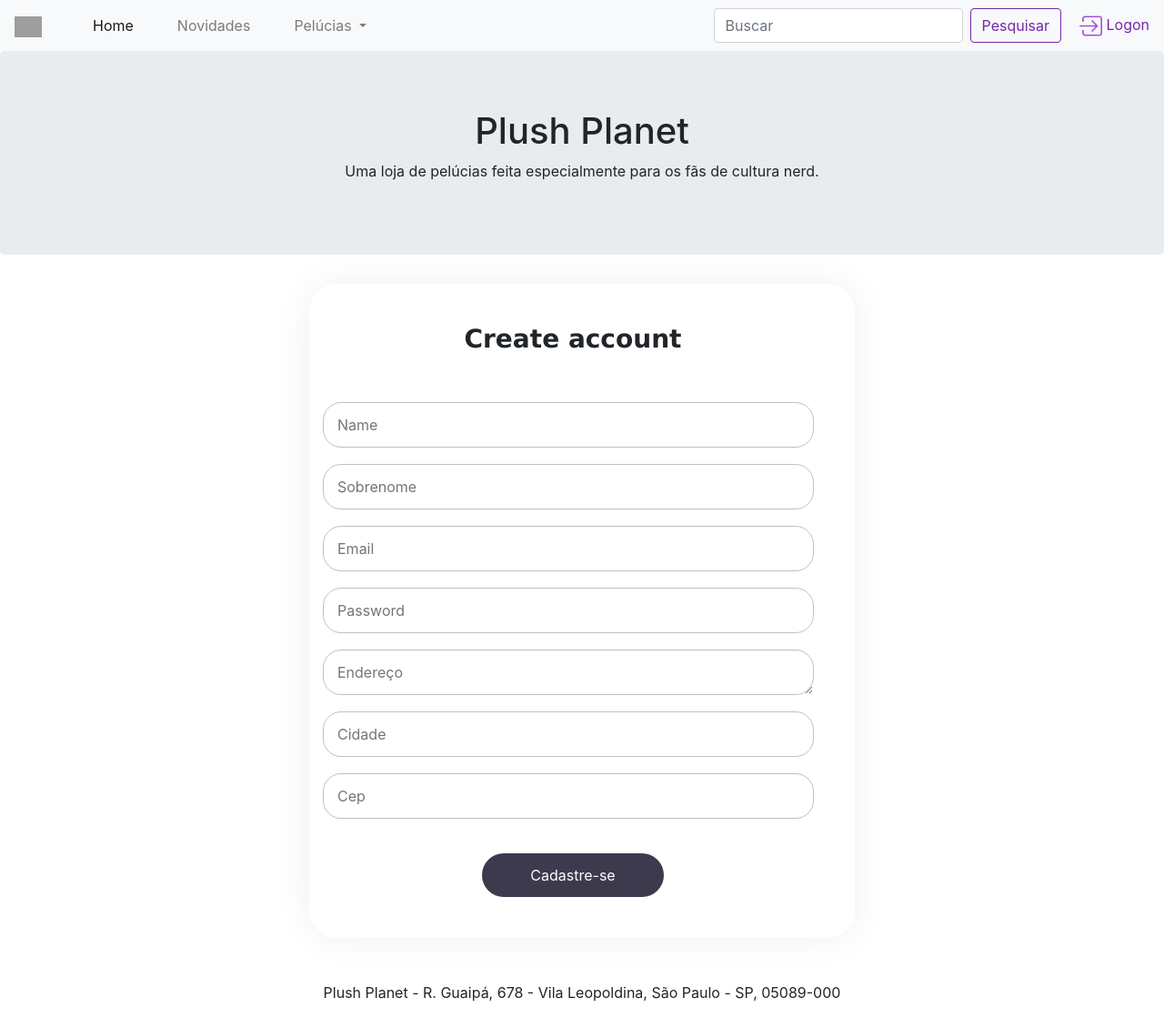
After one commit to LenaMenezes/LojaVirtual, a PHP site: page /formUsuario.php in a window 1280 px wide. The commit adds this page. Shown: the whole page at 91% size. Run offline with PHP 8.4, Linux system fonts and the light colour scheme; some libraries are stand-ins or nearby versions; grey boxes are pictures that could not be loaded.

Commit message:
criando o form usuario, pagina de erro

```diff
--- a/bd_Plush_Planet.sql
+++ b/bd_Plush_Planet.sql
@@ -141,3 +141,7 @@ GRANT ALL PRIVILEGES ON db_Plush_Planet.* TO 'lena'@'localhost' WITH GRANT OPTIO
 
 CREATE USER 'HelenaM'@'localhost' IDENTIFIED WITH mysql_native_password BY '1234567';
  GRANT ALL PRIVILEGES ON db_Plush_Planet.* TO 'HelenaM'@'localhost' WITH GRANT OPTION;
+
+
+DELETE FROM tbl_urso_pelucia
+WHERE id_urso = 10;
--- /dev/null
+++ b/formUsuario.php
@@ -0,0 +1,177 @@
+<!DOCTYPE html>
+<html lang="pt-br">
+
+<head>
+    <meta charset="UTF-8">
+    <meta name="viewport" content="width=device-width, initial-scale=1.0">
+    <!-- Bootstrap CSS -->
+    <link rel="stylesheet" href="https://stackpath.bootstrapcdn.com/bootstrap/4.1.3/css/bootstrap.min.css" integrity="sha384-MCw98/SFnGE8fJT3GXwEOngsV7Zt27NXFoaoApmYm81iuXoPkFOJwJ8ERdknLPMO" crossorigin="anonymous">
+    <link rel="stylesheet" href="https://cdn.jsdelivr.net/npm/bootstrap-icons@1.10.5/font/bootstrap-icons.css">
+    <!-- CSS projeto -->
+    <link rel="stylesheet" href="css/style.css">
+    <link rel="shortcut icon" href="img/icon.png" type="image/x-icon">
+    <script src="https://ajax.googleapis.com/ajax/libs/jquery/3.2.1/jquery.min.js"></script>
+
+    <!-- Latest compiled JavaScript -->
+    <script src="https://maxcdn.bootstrapcdn.com/bootstrap/3.3.7/js/bootstrap.min.js"></script>
+    <script src="jquery-mask.js"></script>
+
+    <title>Plush Planet</title>
+
+    <style>
+
+        .title {
+        text-align: center;
+        font-family: "Lucida Sans", "Lucida Sans Regular", "Lucida Grande",
+                "Lucida Sans Unicode", Geneva, Verdana, sans-serif;
+        margin: 10px 0 30px 0;
+        font-size: 28px;
+        font-weight: 800;
+        margin-left: 10px;
+        }
+
+
+        .navbar{
+            margin-bottom: 0;
+        }
+
+        .container-fluid {
+        width: 600px;
+        background-color: rgb(255, 255, 255);
+        padding: 30px 30px 30px 30px;
+        border-radius: 30px;
+        box-shadow: 0px 0px 40px rgba(0, 0, 0, 0.062);
+        }
+
+        .form {
+        width: 540px;
+        display: flex;
+        flex-direction: column;
+        gap: 18px;
+        margin-bottom: 15px;
+        }
+
+        .input {
+        border-radius: 20px;
+        border: 1px solid #c0c0c0;
+        outline: 0 !important;
+        box-sizing: border-box;
+        padding: 12px 15px;
+        }
+
+        .form-btn {
+        padding: 10px 15px;
+        font-family: "Lucida Sans", "Lucida Sans Regular", "Lucida Grande",
+                "Lucida Sans Unicode", Geneva, Verdana, sans-serif;
+        border-radius: 20px;
+        border: 0 !important;
+        outline: 0 !important;
+        background: teal;
+        color: white;
+        cursor: pointer;
+        box-shadow: rgba(0, 0, 0, 0.24) 0px 3px 8px;
+        }
+
+        .button {
+        margin-top: 20px;
+        margin-left: 175px;
+        position: relative;
+        width: 200px;
+        overflow: hidden;
+        height: 3rem;
+        padding: 0 2rem;
+        border-radius: 1.5rem;
+        background: #3d3a4e;
+        background-size: 400%;
+        color: #fff;
+        border: none;
+        }
+
+        .button:hover::before {
+        transform: scaleX(1);
+        }
+
+        .button-content {
+        position: relative;
+        z-index: 1;
+        cursor: pointer;
+        }
+        .button-content a {
+        text-decoration: none;
+        color: #fff;
+        }
+
+        .button::before {
+        content: '';
+        position: absolute;
+        top: 0;
+        left: 0;
+        transform: scaleX(0);
+        transform-origin: 0 50%;
+        width: 100%;
+        height: inherit;
+        border-radius: inherit;
+        background: linear-gradient(
+            82.3deg,
+            rgba(150, 93, 233, 1) 10.8%,
+            rgba(99, 88, 238, 1) 94.3%
+        );
+        transition: all 0.475s;
+        }
+
+        .button:hover {
+            cursor: pointer;
+            box-shadow: 0 0 10px rgba(0, 0, 0, 0.3); /* Adiciona uma sombra ao passar o mouse sobre o botão */
+        }
+
+
+    </style>
+
+    <script>
+
+        $(document).ready(function(){
+            $("#cep").mask("00000-000");
+        });
+    </script>
+
+</head>
+
+<body>
+
+    <?php
+
+        include 'conexao.php';
+        include 'nav.php';
+        include 'cabecalho.html';
+
+        ?>
+
+
+	<div class="container-fluid">
+
+		<div class="row">
+
+
+            <form class="form">
+                <p class="title">Create account</p>
+                <input type="text" class="input" placeholder="Name" name="nome" required id="nome">
+                <input type="text" class="input" placeholder="Sobrenome"  name="sobrenome" required id="sobrenome">
+                <input type="email" class="input" placeholder="Email" required id="email" name="email">
+                <input type="password" class="input" placeholder="Password" required id="senha" name="senha">
+                <textarea name="endereco" rows="1" class="input" placeholder="Endereço" required id="endereco"></textarea>
+                <input name="cidade" type="text" class="input" required id="cidade" placeholder="Cidade">
+                <input type="text" name="cep" class="input" placeholder="Cep" required id="cep">
+
+                <!-- <button class="form-btn">Create account</button>    -->
+                <button type="submit" class="button">
+                    <span class="button-content"><a href="">Cadastre-se</a></span>
+                </button>
+            </form>
+		</div>
+	</div>
+    <br><br>
+
+
+	<?php include 'rodape.html' ?>
+</body>
+</html>
--- a/rodape.html
+++ b/rodape.html
@@ -1,3 +1,3 @@
-<footer class="container-fluid text-center">
+<footer class="containe-fluid text-center">
     <p>Plush Planet - R. Guaipá, 678 - Vila Leopoldina, São Paulo - SP, 05089-000</p>
 </footer>
```
Also changed, not shown: erro.php (added, +77 -0 lines), form.php (+14 -3 lines), index.php (+11 -1 lines), css/style.css (line endings or trailing spaces), img/img_gumball.png, img/img_homem_ferro.png (added), img/img_hulk.png (added), img/img_ursos_cursos.png, jquery-mask.js (added).
